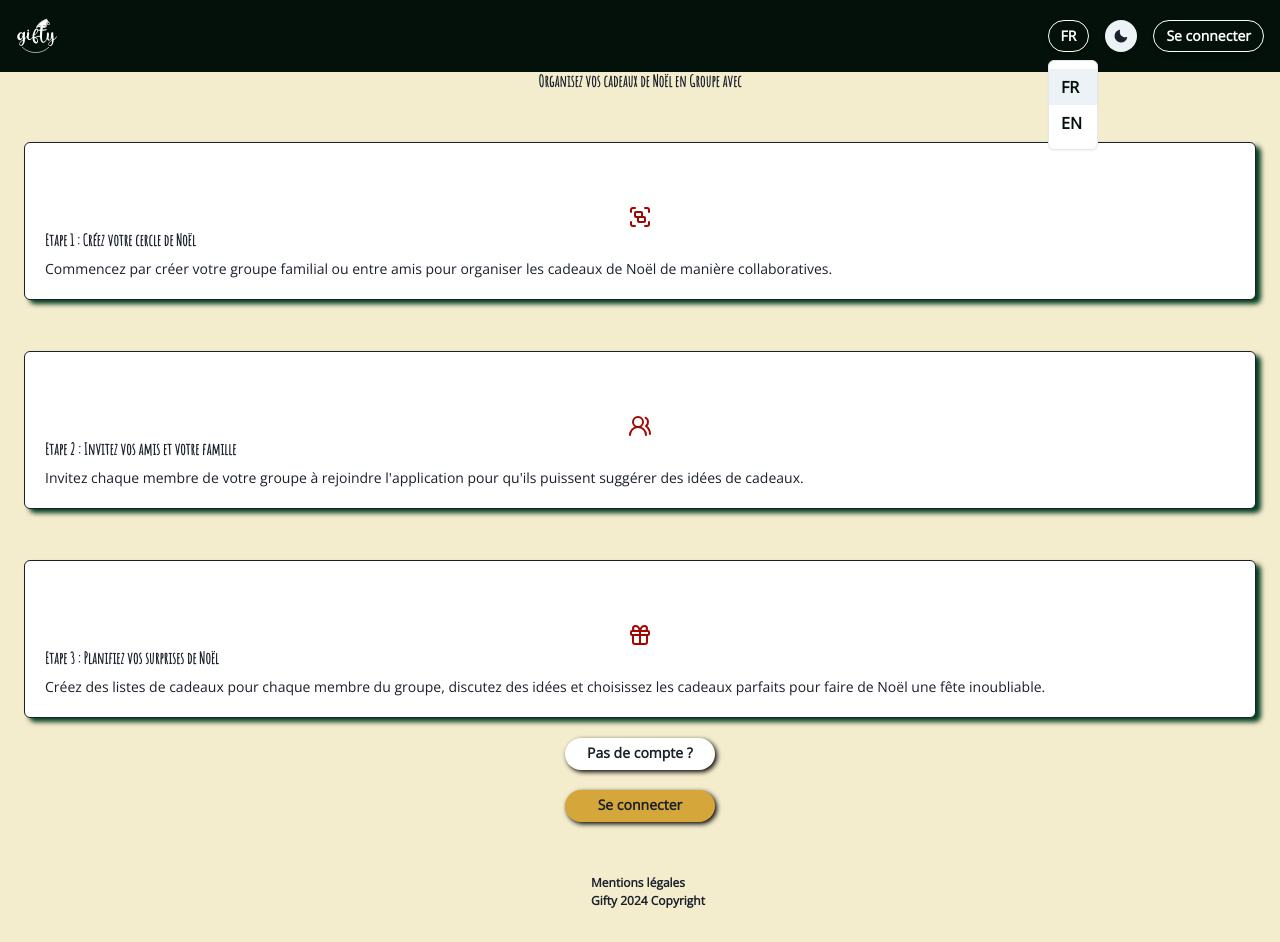
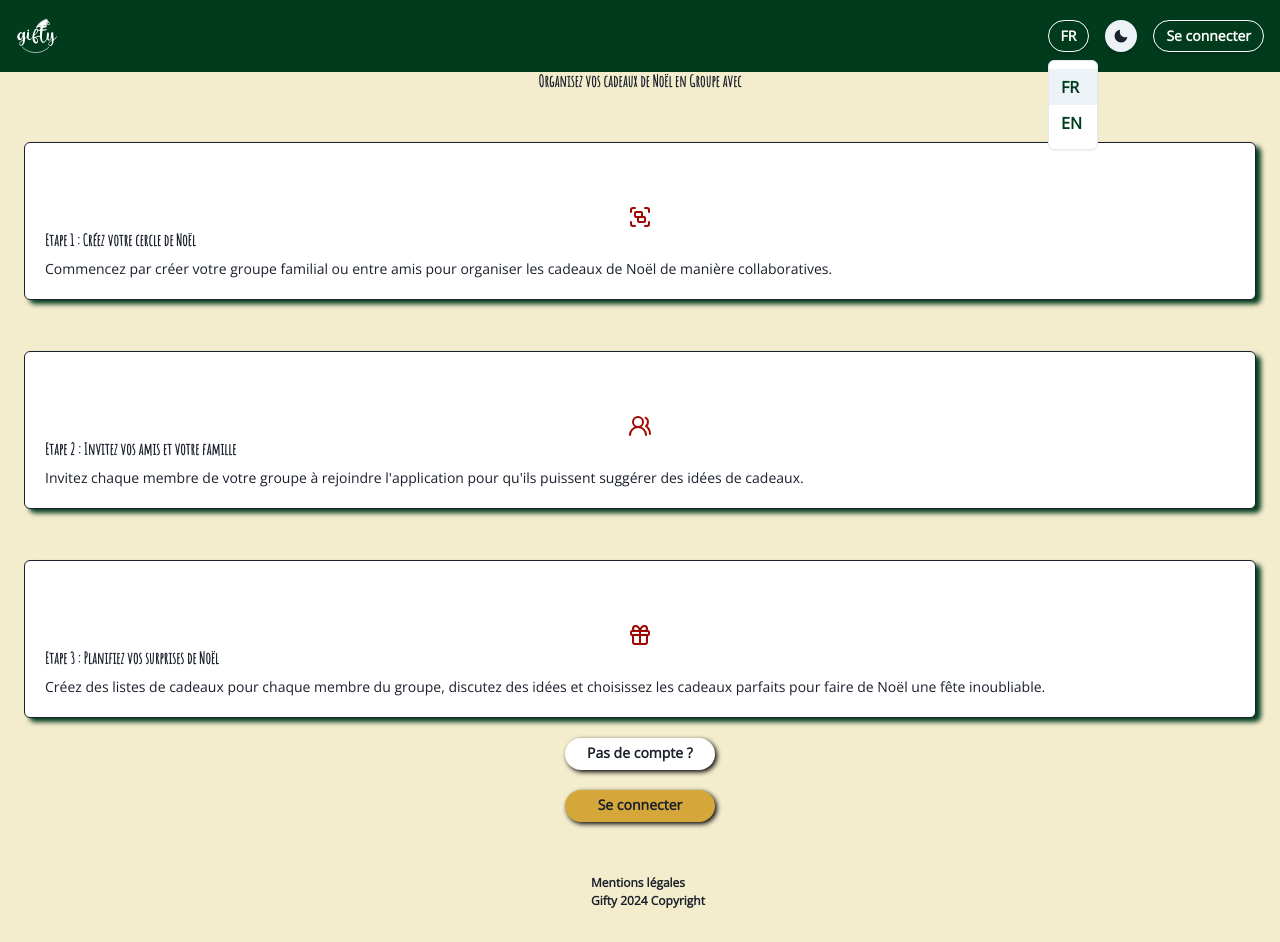
Before and after one commit to WildCodeSchool/2023-11-wns-bleu-g2-christmas-gifts-planner, a Next.js app in the folder frontend/: page / in a window 1280 px wide. Both pictures are taken after a click on the button "FR". Built offline with nearby package versions, Linux system fonts and the light colour scheme.

Commit message:
[STYLE] update primary.hightest to primary.high

```diff
--- a/frontend/src/components/Navbar.tsx
+++ b/frontend/src/components/Navbar.tsx
@@ -37,7 +37,7 @@ export default function Navbar() {
   };
 
   return (
-    <Box as="nav" bg="primary.hightest" color="white" padding="4">
+    <Box as="nav" bg="primary.high" color="white" padding="4">
     <Flex justifyContent="space-between" alignItems="center">
       <Link href="/" passHref>
         <Image
@@ -64,8 +64,8 @@ export default function Navbar() {
                     {language}
                 </MenuButton>
                 <MenuList minWidth="50px">
-                    <MenuItem  color='primary.hightest' _hover={{ bg:'secondary.low'}} fontWeight='bold' onClick={() => handleLanguageChange('FR')}>FR</MenuItem>
-                    <MenuItem  color='primary.hightest' _hover={{ bg:'secondary.low'}} fontWeight='bold' onClick={() => handleLanguageChange('EN')}>EN</MenuItem>
+                    <MenuItem  color='primary.high' _hover={{ bg:'secondary.low'}} fontWeight='bold' onClick={() => handleLanguageChange('FR')}>FR</MenuItem>
+                    <MenuItem  color='primary.high' _hover={{ bg:'secondary.low'}} fontWeight='bold' onClick={() => handleLanguageChange('EN')}>EN</MenuItem>
                 </MenuList>
             </Menu>
 
@@ -101,8 +101,8 @@ export default function Navbar() {
               <MenuList >
                 <Box textAlign="center" p={2} >
                     <Flex flexDirection='column'>
-                      <MenuItem color='primary.hightest' _hover={{ bg:'secondary.low'}} onClick={() => router.push('/profile')}>Mon profil</MenuItem>
-                      <MenuItem color='primary.hightest' _hover={{ bg:'secondary.low'}} onClick={() => router.push('/dashboard')}>Mes groupes</MenuItem>
+                      <MenuItem color='primary.high' _hover={{ bg:'secondary.low'}} onClick={() => router.push('/profile')}>Mon profil</MenuItem>
+                      <MenuItem color='primary.high' _hover={{ bg:'secondary.low'}} onClick={() => router.push('/dashboard')}>Mes groupes</MenuItem>
                       </Flex>
                 </Box>
                 <MenuDivider />
--- a/frontend/src/pages/dashboard.tsx
+++ b/frontend/src/pages/dashboard.tsx
@@ -6,14 +6,13 @@ import {
   Flex,
   Heading,
 } from "@chakra-ui/react";
-import React, {useEffect} from "react";
+import React, { useEffect } from "react";
 import DashboardWhithoutGroup from "@/components/dashboard/DashboardWithoutGroup";
 import { useProfileQuery } from "@/graphql/generated/schema";
 import DashboardWhithGroup from "@/components/dashboard/DashboardWithGroup";
 import CreateGroupModal from "@/components/group/CreateGroupModal";
 
-export default function Dashboard({pageTitle}: {pageTitle: string}) {
-
+export default function Dashboard({ pageTitle }: { pageTitle: string }) {
   useEffect(() => {
     document.title = pageTitle;
   }, [pageTitle]);
@@ -21,7 +20,6 @@ export default function Dashboard({pageTitle}: {pageTitle: string}) {
   const { data: currentUser, refetch } = useProfileQuery({
     errorPolicy: "ignore",
   });
-  const { data: users } = useUsersQuery();
   return (
     <>
       <Card
--- a/frontend/src/theme/components/Button.ts
+++ b/frontend/src/theme/components/Button.ts
@@ -29,7 +29,7 @@ const transparentButton = defineStyle({
   border: "1px solid secondary.medium",
   color: "black",
   _hover: {
-    background: "#primary.hightest",
+    background: "#primary.high",
     opacity: 0.7,
   },
 });
--- a/frontend/src/theme/components/MenuItem.ts
+++ b/frontend/src/theme/components/MenuItem.ts
@@ -1,12 +1,12 @@
 import { defineStyle, defineStyleConfig } from "@chakra-ui/styled-system";
 
 const defaultMenuItem = defineStyle({
-    _hover: {
-      background: "secondary.low",
-    },
-    color: 'primary.hightest',
-    fontWeight: 'bold',
-  });
+  _hover: {
+    background: "secondary.low",
+  },
+  color: "primary.high",
+  fontWeight: "bold",
+});
 
 export const menuItemTheme = defineStyleConfig({
   variants: { defaultMenuItem },
```
